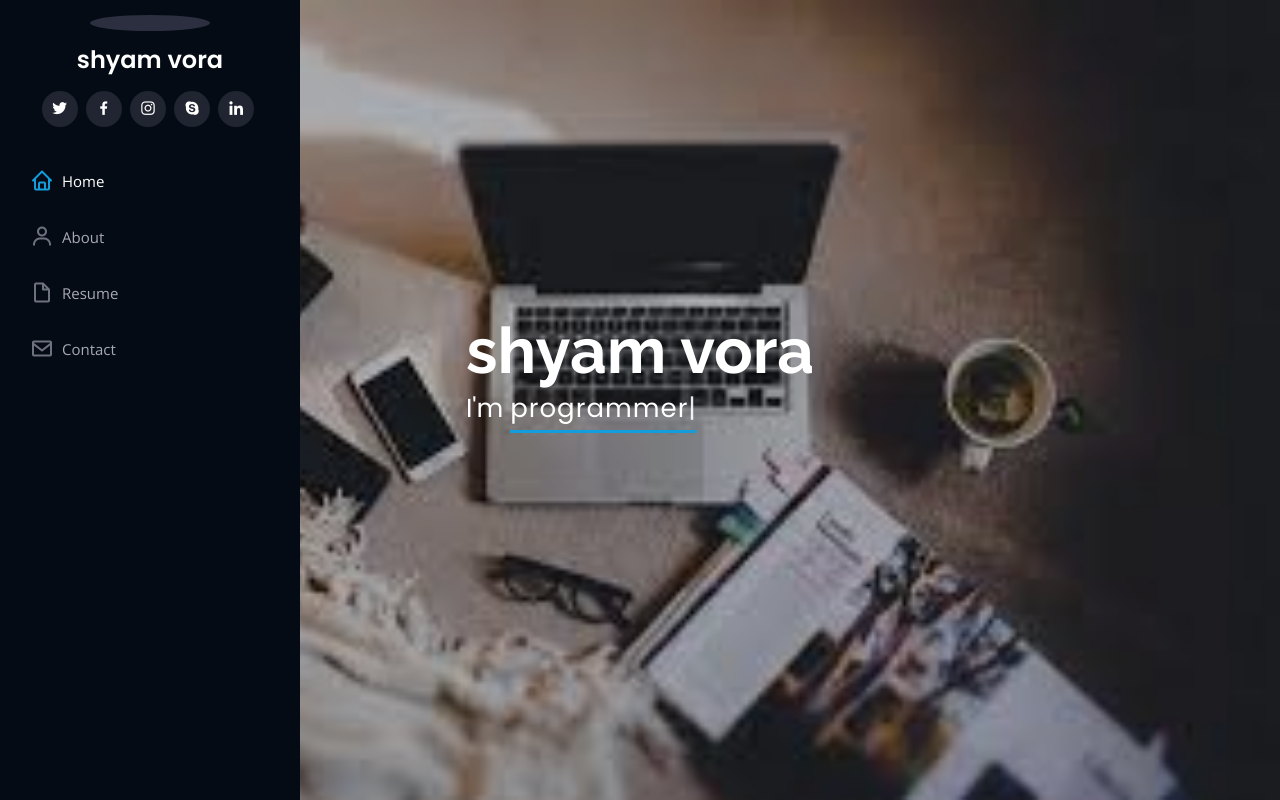
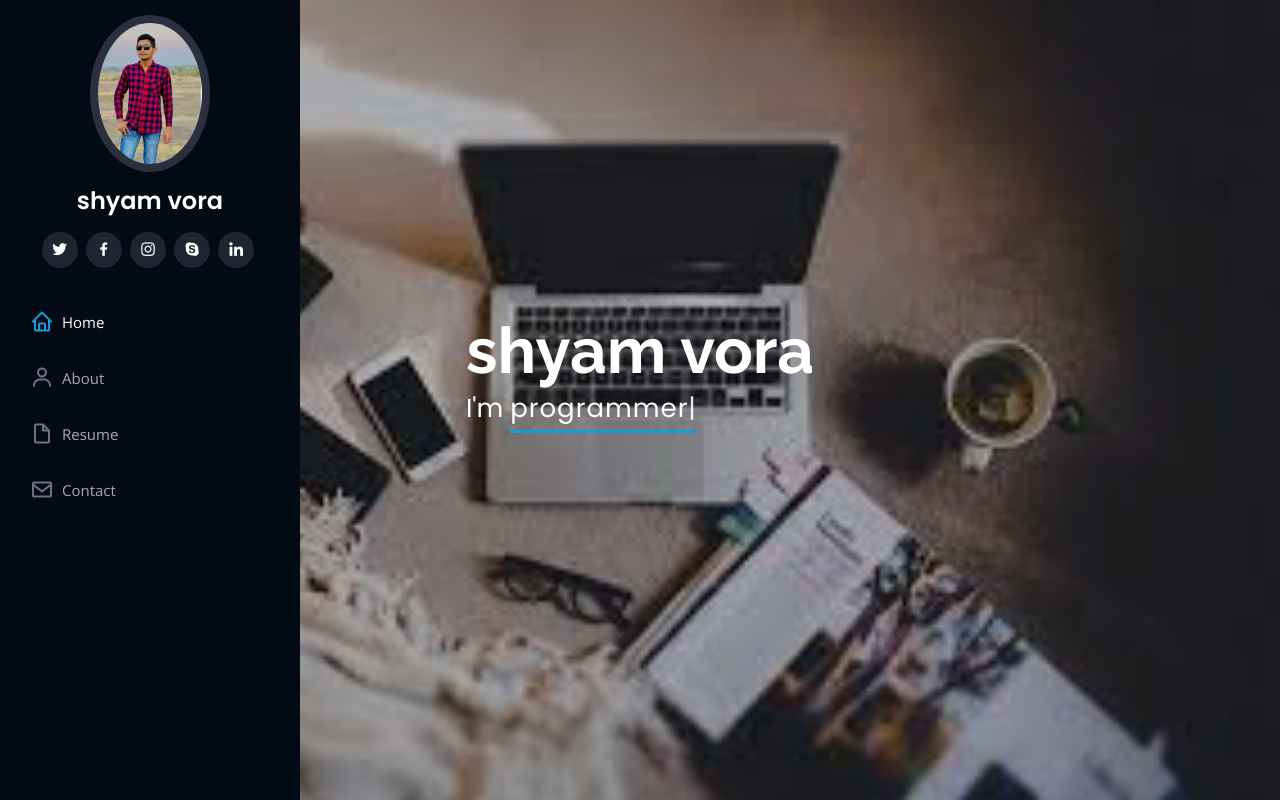
Before and after one commit to shyam-vora/iprotfolio, a plain HTML site: page index.html in a window 1280 px wide. Shown: the top 800 px of the page. Drawn offline with nearby package versions, Linux system fonts and the light colour scheme; files whose address does not match are found by name.

Commit message:
update file

```diff
--- a/index.html
+++ b/index.html
@@ -40,8 +40,7 @@
   <header id="header">
     <div class="d-flex flex-column">
       <div class="profile">
-        <img src=
-             IMG_20230223_200416_491.jpg" alt="" class="img-fluid rounded-circle">
+        <img src="IMG_20230223_200416_491.jpg" alt="" class="img-fluid rounded-circle">
         <h1 class="text-light"><a href="index.html">shyam vora</a></h1>
         <div class="social-links mt-3 text-center">
           <a href="#" class="twitter"><i class="bx bxl-twitter"></i></a>
```
